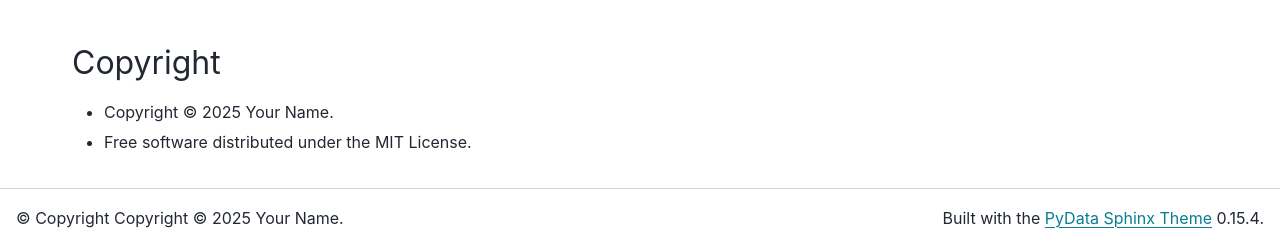
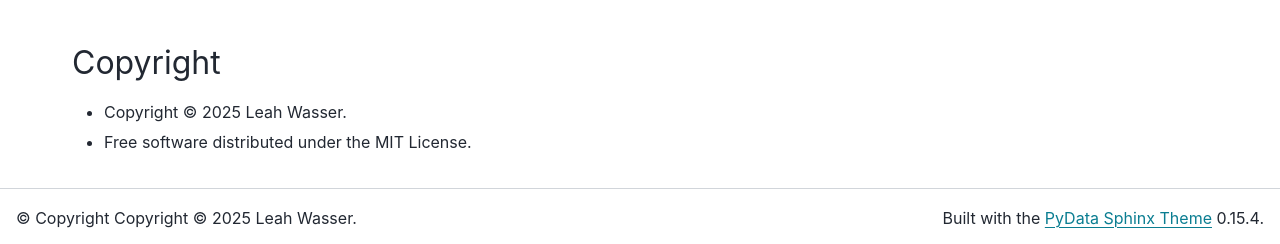
Before and after one commit to lwasser/mypkg, a Sphinx documentation site: the page built from docs/index.md, in a window 1280 px wide and 1180 px high. Shown: the part 933-1177 px from the top of the window. Built offline with Sphinx 7.4.7 and the PyData theme 0.15.4, drawn with Linux system fonts in a browser that asks for light colours; pages that are not in the unit, such as notebooks, are missing from menus.

Commit message:
enh: actual names

````diff
--- a/docs/conf.py
+++ b/docs/conf.py
@@ -21,7 +21,7 @@ master_doc = "index"
 
 # General information about the project.
 project = "myPackage"
-copyright = "Copyright © 2025 Your Name"
+copyright = "Copyright © 2025 Leah Wasser"
 html_show_sphinx = False
 
 # The version info for the project you're documenting, acts as replacement for
--- a/docs/index.md
+++ b/docs/index.md
@@ -46,7 +46,7 @@ If you see syntax like the syntax below, you are looking at rst.
 
 ## Copyright
 
-- Copyright © 2025 Your Name.
+- Copyright © 2025 Leah Wasser.
 - Free software distributed under the MIT License.
 
 ```{toctree}
--- a/pyproject.toml
+++ b/pyproject.toml
@@ -16,7 +16,7 @@ name = "mypackage"
 dynamic = ["version"]
 description = "A package that adds numbers"
 authors = [
-    { name = "Your Name", email = "email@email.com" },
+    { name = "Leah Wasser", email = "email@email.com" },
 ]
 license = "MIT"
 requires-python = ">= 3.10" # Adjust based on the minimum version of Python that you support
--- a/src/mypackage/__init__.py
+++ b/src/mypackage/__init__.py
@@ -1,6 +1,6 @@
 # MIT License
 #
-# Copyright (c) 2025 Your Name
+# Copyright (c) 2025 Leah Wasser
 #
 # Permission is hereby granted, free of charge, to any person obtaining a copy
 # of this software and associated documentation files (the "Software"), to deal
````
Also changed, not shown: README.md (+1 -1 lines), 2 other files.
